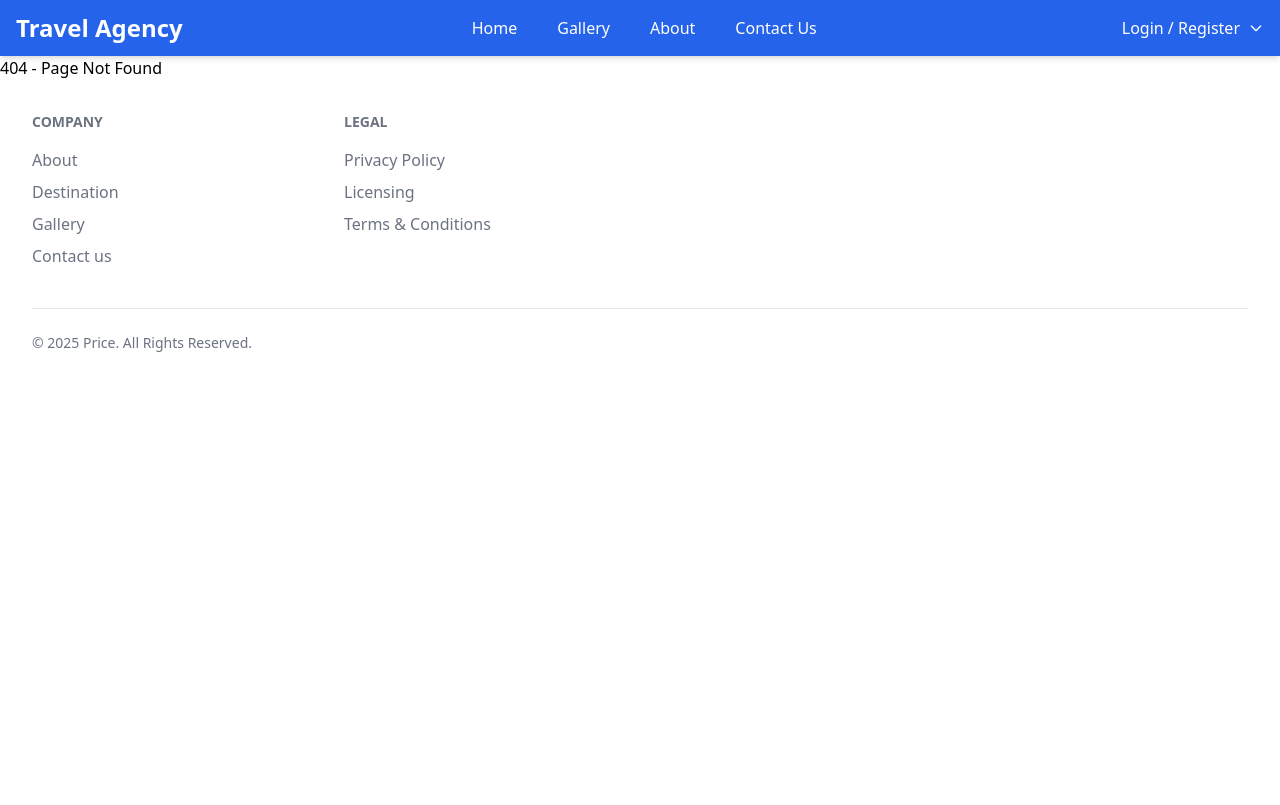
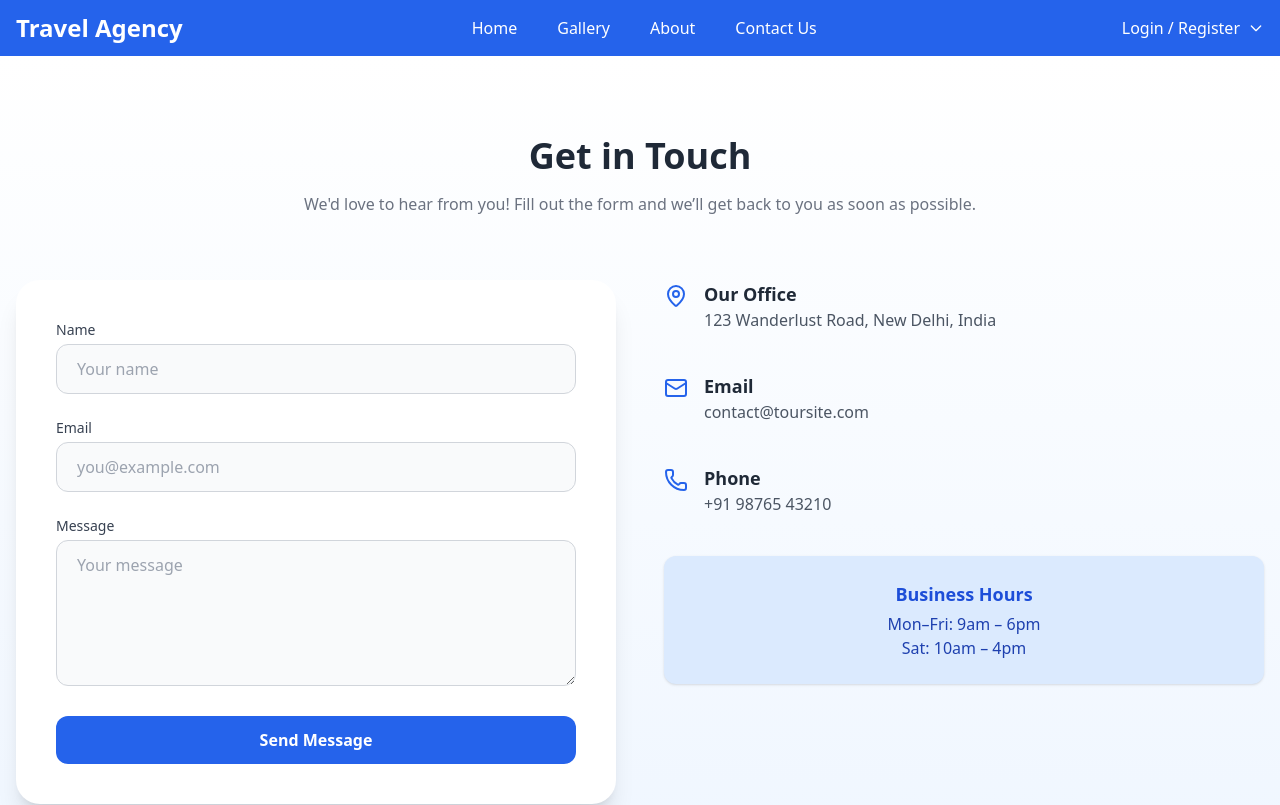
Before and after one commit to Gautammm16/TravelBooking, a React (Vite) app in the folder frontend/: page /contact in a window 1280 px wide. Shown: the top 805 px of the page. Built offline with nearby package versions, Linux system fonts and the light colour scheme; no server answers.

Commit message:
made some changes

```diff
--- a/frontend/src/App.jsx
+++ b/frontend/src/App.jsx
@@ -16,6 +16,7 @@ import Footer from './components/Footer';
 import Forgetpassword from './components/Forgetpassword';
 import Gallery from './pages/Gallery';
 import About from './pages/About';
+import Contact from './pages/Contact';
 
 function App() {
   return (
@@ -34,6 +35,8 @@ function App() {
           <Route path = "/forget-password" element = {<Forgetpassword/>} />
           <Route path="/gallery" element={<Gallery/>} />
           <Route path="/about" element={<About/>} />
+          <Route path="/contact" element={<Contact/>} />
+
           {/* Protected Admin Routes */}
           <Route path="/admin" element={<AdminRoute />}>
             <Route path="dashboard" element={<AdminDashboard />} />
--- a/frontend/src/pages/Contact.jsx
+++ b/frontend/src/pages/Contact.jsx
@@ -1,9 +1,84 @@
-import React from 'react'
+import React from 'react';
+import { Mail, Phone, MapPin } from 'lucide-react';
 
-const Contact = () => {
+const ContactUs = () => {
   return (
-    <div>Contact</div>
-  )
-}
+    <section className="bg-gradient-to-b from-white to-blue-50 py-20 px-4">
+      <div className="max-w-7xl mx-auto">
+        <h2 className="text-4xl font-extrabold text-center text-gray-800 mb-4">Get in Touch</h2>
+        <p className="text-center text-gray-500 max-w-2xl mx-auto mb-16">
+          We'd love to hear from you! Fill out the form and we’ll get back to you as soon as possible.
+        </p>
 
-export default Contact
+        <div className="grid grid-cols-1 md:grid-cols-2 gap-12 items-start">
+          {/* Contact Form */}
+          <div className="bg-white rounded-3xl shadow-xl p-10 animate-fade-in">
+            <form className="space-y-6">
+              <div>
+                <label className="block text-sm font-medium text-gray-700 mb-1">Name</label>
+                <input
+                  type="text"
+                  placeholder="Your name"
+                  className="w-full px-5 py-3 border border-gray-300 rounded-xl focus:outline-none focus:ring-2 focus:ring-blue-500 bg-gray-50"
+                />
+              </div>
+              <div>
+                <label className="block text-sm font-medium text-gray-700 mb-1">Email</label>
+                <input
+                  type="email"
+                  placeholder="you@example.com"
+                  className="w-full px-5 py-3 border border-gray-300 rounded-xl focus:outline-none focus:ring-2 focus:ring-blue-500 bg-gray-50"
+                />
+              </div>
+              <div>
+                <label className="block text-sm font-medium text-gray-700 mb-1">Message</label>
+                <textarea
+                  rows="5"
+                  placeholder="Your message"
+                  className="w-full px-5 py-3 border border-gray-300 rounded-xl focus:outline-none focus:ring-2 focus:ring-blue-500 bg-gray-50"
+                ></textarea>
+              </div>
+              <button
+                type="submit"
+                className="w-full bg-blue-600 hover:bg-blue-700 text-white font-bold py-3 rounded-xl transition duration-300"
+              >
+                Send Message
+              </button>
+            </form>
+          </div>
+
+          {/* Contact Info */}
+          <div className="space-y-10">
+            <div className="flex items-start space-x-4">
+              <MapPin className="text-blue-600 w-6 h-6 mt-1" />
+              <div>
+                <h4 className="text-lg font-semibold text-gray-800">Our Office</h4>
+                <p className="text-gray-600">123 Wanderlust Road, New Delhi, India</p>
+              </div>
+            </div>
+            <div className="flex items-start space-x-4">
+              <Mail className="text-blue-600 w-6 h-6 mt-1" />
+              <div>
+                <h4 className="text-lg font-semibold text-gray-800">Email</h4>
+                <p className="text-gray-600">contact@toursite.com</p>
+              </div>
+            </div>
+            <div className="flex items-start space-x-4">
+              <Phone className="text-blue-600 w-6 h-6 mt-1" />
+              <div>
+                <h4 className="text-lg font-semibold text-gray-800">Phone</h4>
+                <p className="text-gray-600">+91 98765 43210</p>
+              </div>
+            </div>
+            <div className="bg-blue-100 rounded-xl p-6 text-center shadow">
+              <h4 className="text-lg font-semibold text-blue-700 mb-1">Business Hours</h4>
+              <p className="text-blue-800 font-medium">Mon–Fri: 9am – 6pm<br />Sat: 10am – 4pm</p>
+            </div>
+          </div>
+        </div>
+      </div>
+    </section>
+  );
+};
+
+export default ContactUs;
```
